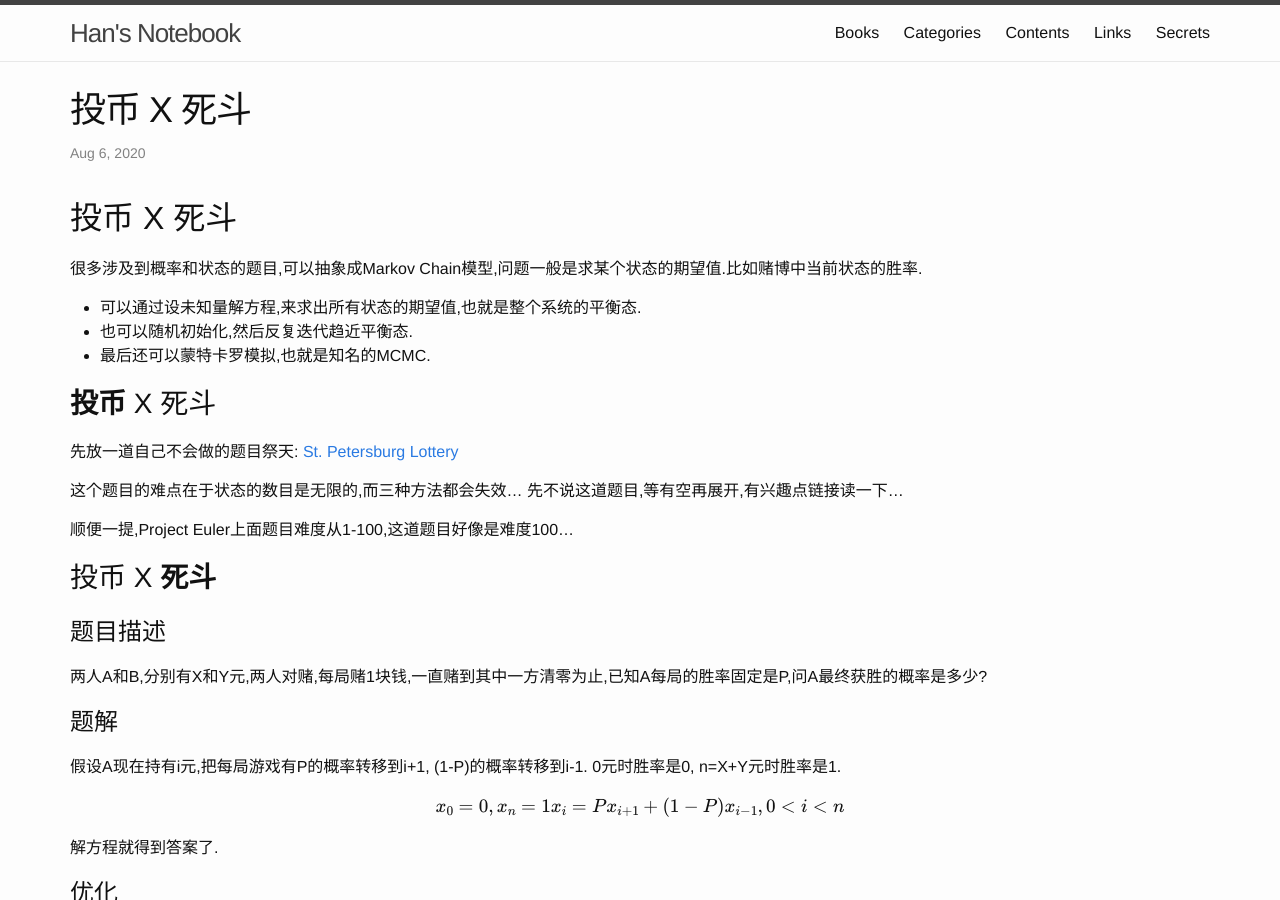
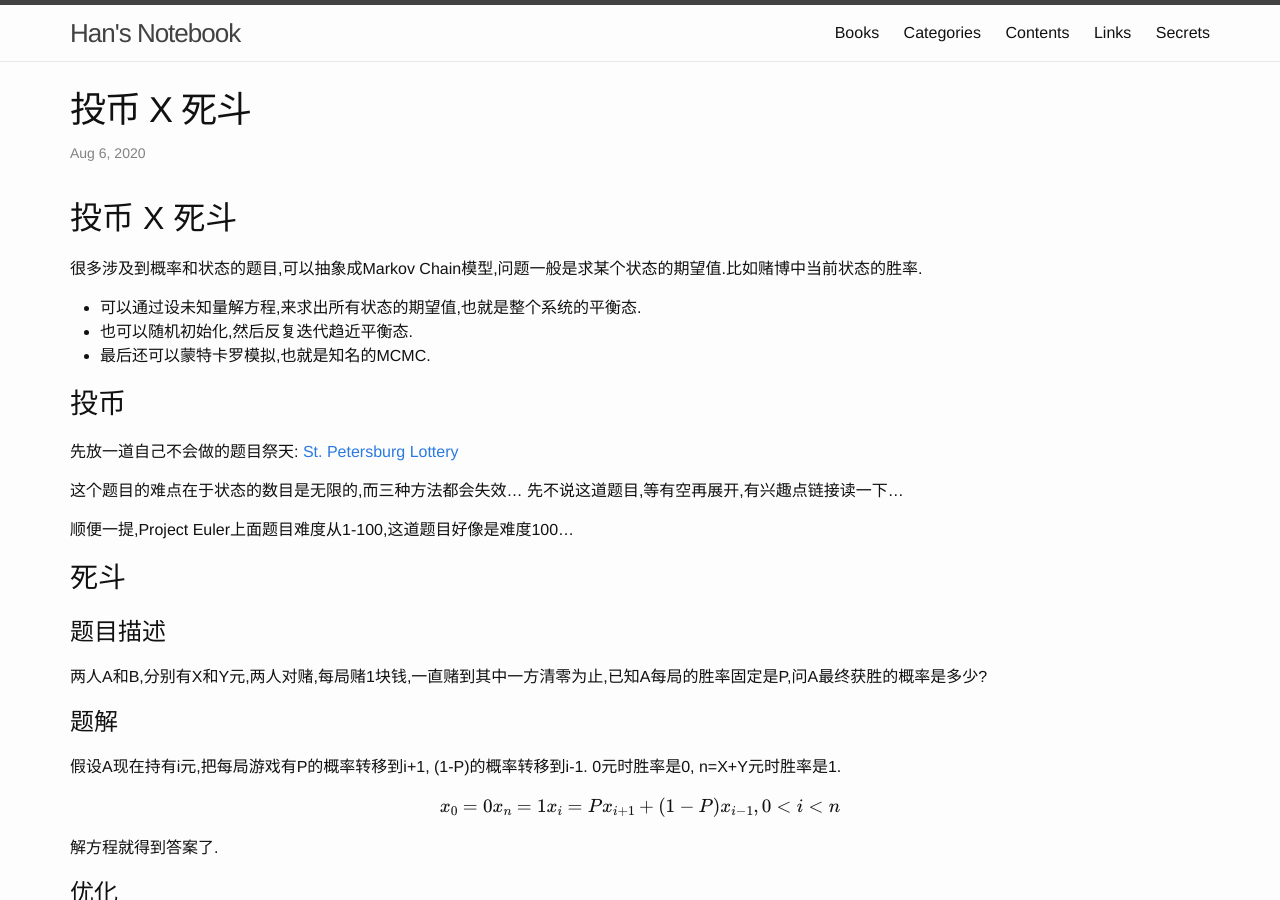
Before and after one commit to FiveEyes/FiveEyes.github.io, a Jekyll site: the page built from _posts/interview/2020-08-06-Gambling-Deathmatch.md, in a window 1280 px wide and 900 px high. Built offline with Jekyll 4.4.1, drawn with Linux system fonts in a browser that asks for light colours; formulas are drawn with MathJax 3.

Commit message:
Update 2020-08-06-Gambling-Deathmatch.md

```diff
--- a/_posts/interview/2020-08-06-Gambling-Deathmatch.md
+++ b/_posts/interview/2020-08-06-Gambling-Deathmatch.md
@@ -12,7 +12,7 @@ categories: Interview
   - 也可以随机初始化,然后反复迭代趋近平衡态.
   - 最后还可以蒙特卡罗模拟,也就是知名的MCMC.
 
-## **投币** X 死斗
+## 投币
 
 先放一道自己不会做的题目祭天: [St. Petersburg Lottery](https://projecteuler.net/problem=499)
 
@@ -20,7 +20,7 @@ categories: Interview
 
 顺便一提,Project Euler上面题目难度从1-100,这道题目好像是难度100...
 
-## 投币 X **死斗**
+## 死斗
 
 ### 题目描述
 
@@ -30,7 +30,7 @@ categories: Interview
 
 假设A现在持有i元,把每局游戏有P的概率转移到i+1, (1-P)的概率转移到i-1. 0元时胜率是0, n=X+Y元时胜率是1.
 
-$$x_0 = 0, x_n = 1 \\ x_i = P x_{i+1} + (1-P) x_{i-1}, 0 < i < n$$
+$$x_0 = 0 \\ x_n = 1 \\ x_i = P x_{i+1} + (1-P) x_{i-1}, 0 < i < n$$
 
 解方程就得到答案了.
 
```
